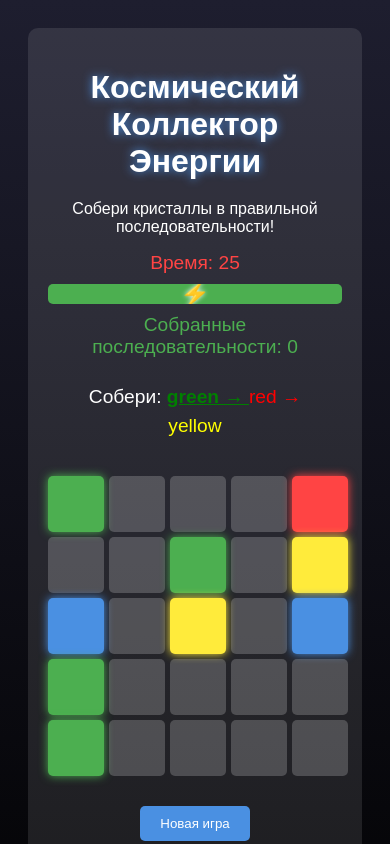
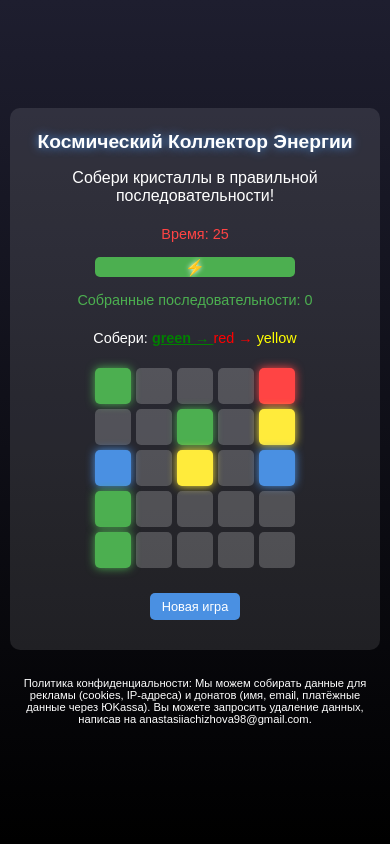
Before and after one commit to AnastasiaChizhova1/Space-Energy-Collector, a website: page index.html in a window 390 px wide. Shown: the top 844 px of the page. Drawn offline with Linux system fonts and the light colour scheme.

Commit message:
Update styles.css

```diff
--- a/styles.css
+++ b/styles.css
@@ -9,30 +9,32 @@ body {
     font-family: Arial, sans-serif;
     text-align: center;
     padding: 20px;
+    margin: 0; /* Убираем стандартные отступы */
+    box-sizing: border-box;
 }
 
 .container {
     background: rgba(255, 255, 255, 0.1);
-    padding: 20px;
+    padding: 15px;
     border-radius: 10px;
-    max-width: 700px; /* Увеличим ширину для длинных текстов */
+    max-width: 90%; /* Уменьшаем ширину для мобильных */
     width: 100%;
     box-sizing: border-box;
-    min-height: 400px; /* Минимальная высота для размещения текста */
+    min-height: 300px; /* Уменьшаем минимальную высоту */
 }
 
 h1 {
-    font-size: 2rem;
-    margin-bottom: 20px;
+    font-size: 1.5rem; /* Уменьшаем заголовок */
+    margin-bottom: 15px;
     text-shadow: 0 0 10px #4a90e2;
 }
 
 #gameBoard {
     display: grid;
     gap: 5px;
-    margin: 20px auto;
-    width: 300px;
-    height: 300px;
+    margin: 15px auto;
+    width: 250px; /* Уменьшаем размер поля */
+    height: 250px;
 }
 
 .cell {
@@ -78,24 +80,24 @@ h1 {
 .yellow { background: #ffeb3b; box-shadow: 0 0 10px #ffeb3b; }
 
 #sequence {
-    font-size: 1.2rem;
+    font-size: 1rem; /* Уменьшаем текст */
     margin: 10px 0;
     word-wrap: break-word;
-    white-space: normal; /* Убедимся, что текст переносится */
+    white-space: normal;
     max-width: 100%;
-    padding: 15px; /* Увеличим отступы */
-    line-height: 1.5; /* Улучшим читаемость */
+    padding: 10px;
+    line-height: 1.4;
 }
 
 #timer {
-    font-size: 1.2rem;
+    font-size: 1rem;
     color: #ff4444;
     margin: 10px 0;
 }
 
 .energy-bar {
     width: 100%;
-    max-width: 300px;
+    max-width: 250px; /* Уменьшаем прогресс-бар */
     background: rgba(255, 255, 255, 0.2);
     border-radius: 5px;
     margin: 10px auto;
@@ -109,15 +111,15 @@ h1 {
     display: flex;
     align-items: center;
     justify-content: center;
-    font-size: 1.5rem;
+    font-size: 1.2rem;
     font-weight: bold;
-    text-shadow: 0 0 5px #fff; /* Свечение для лучшей видимости */
-    min-width: 20px; /* Минимальная ширина для символа */
-    color: #000; /* Чёрный цвет символа для контраста */
+    text-shadow: 0 0 5px #fff;
+    min-width: 20px;
+    color: #000;
 }
 
 #score {
-    font-size: 1.2rem;
+    font-size: 1rem;
     color: #4caf50;
 }
 
@@ -125,10 +127,11 @@ button {
     background: #4a90e2;
     color: white;
     border: none;
-    padding: 10px 20px;
+    padding: 8px 16px; /* Уменьшаем кнопку */
     border-radius: 5px;
     cursor: pointer;
     margin-top: 10px;
+    font-size: 0.9rem;
 }
 
 button:hover {
@@ -136,11 +139,61 @@ button:hover {
 }
 
 #ad-container {
-    margin-top: 20px;
+    margin-top: 15px;
 }
 
 footer {
-    margin-top: 20px;
-    font-size: 0.9rem;
+    margin-top: 15px;
+    font-size: 0.8rem;
     text-align: center;
 }
+
+#gameOverMessage {
+    font-size: 1rem;
+    margin: 10px 0;
+    padding: 8px;
+    background: rgba(255, 255, 255, 0.2);
+    border-radius: 5px;
+    color: #ff4444;
+    word-wrap: break-word;
+    white-space: normal;
+    max-width: 100%;
+    line-height: 1.4;
+}
+
+/* Адаптация для маленьких экранов (Telegram Mini App) */
+@media (max-width: 600px) {
+    body {
+        padding: 10px;
+    }
+    .container {
+        max-width: 100%;
+        min-height: 250px;
+        padding: 10px;
+    }
+    h1 {
+        font-size: 1.2rem;
+        margin-bottom: 10px;
+    }
+    #gameBoard {
+        width: 200px; /* Ещё уменьшаем поле */
+        height: 200px;
+    }
+    #sequence, #timer, #score, #gameOverMessage {
+        font-size: 0.9rem;
+        padding: 5px;
+    }
+    .energy-bar {
+        max-width: 200px;
+    }
+    #energy {
+        font-size: 1rem;
+    }
+    button {
+        padding: 6px 12px;
+        font-size: 0.8rem;
+    }
+    footer {
+        font-size: 0.7rem;
+    }
+}
```
